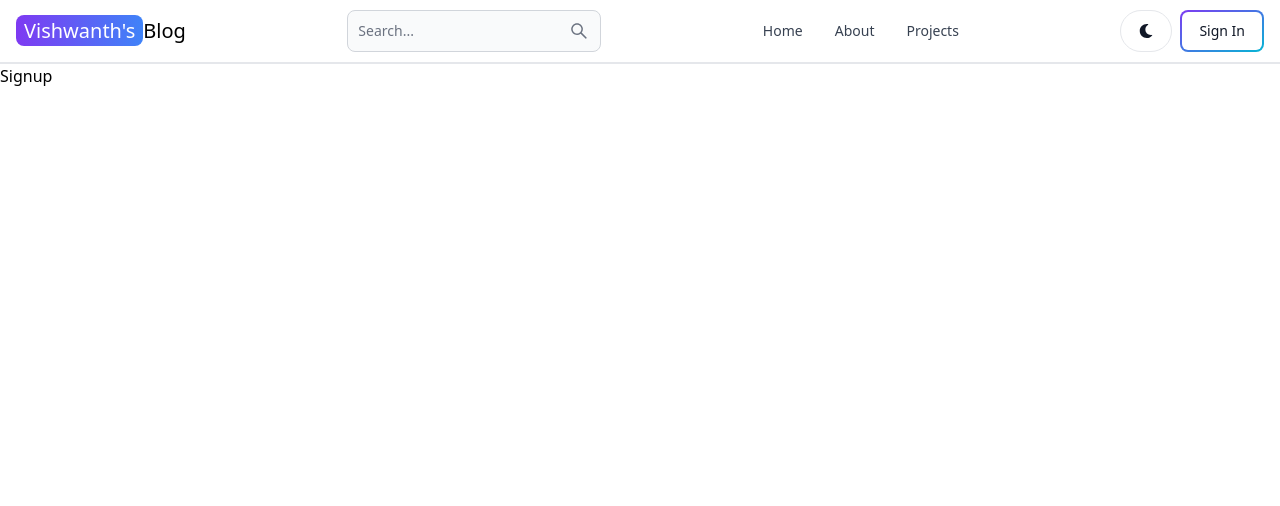
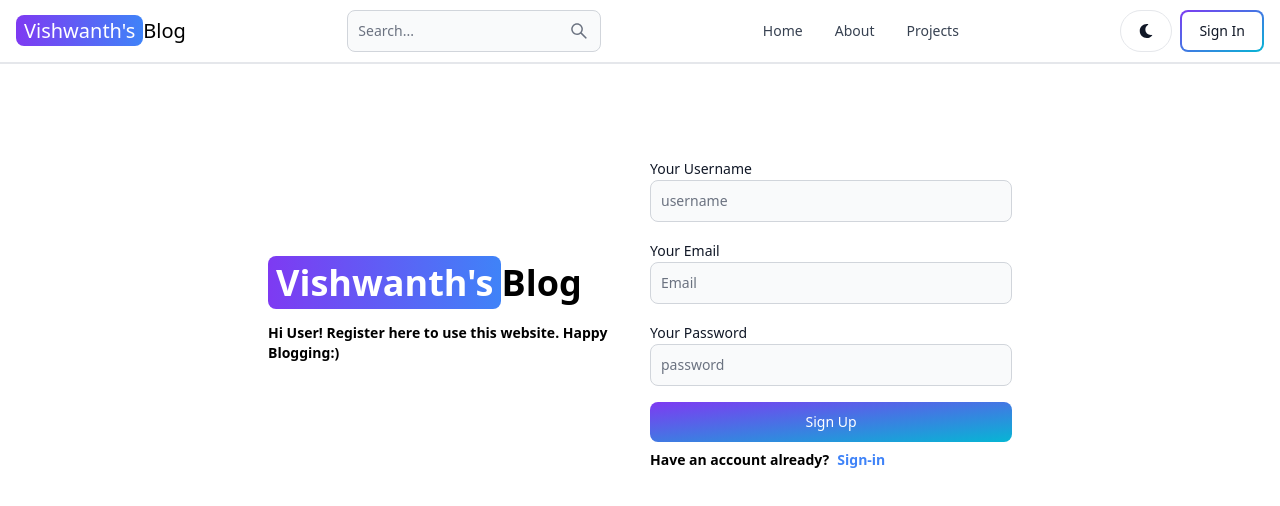
Before and after one commit to vishwanth7/MERN-BLOG, a React (Vite) app in the folder client/: page /signup in a window 1280 px wide. Shown: the top 506 px of the page. Built offline with nearby package versions, Linux system fonts and the light colour scheme.

Commit message:
complete signup page ui

```diff
--- a/client/src/pages/Signup.jsx
+++ b/client/src/pages/Signup.jsx
@@ -1,8 +1,46 @@
 import React from 'react'
-
+import { Link } from 'react-router-dom'
+import { Button, Label,TextInput } from 'flowbite-react'
 function Signup() {
   return (
-    <div>Signup</div>
+    <div className='min-h-screen mt-20 '>
+      <div className='flex max-w-3xl p-3 mx-auto flex-col md:flex-row items-center gap-5 '>
+        {/* left part */}
+        <div className='flex-1'>
+          <Link to="/" className='text-4xl font-bold mt-5 dark:text-white'>
+              <span className='px-2 py-0.5 text-white bg-gradient-to-r from-purple-600 to-blue-500 rounded-lg'>Vishwanth's</span>Blog
+          </Link>
+          <p className='text-sm mt-5 font-semibold'>Hi User! Register here to use this website. Happy Blogging:)</p>
+        </div>
+        {/* right part */}
+        <div className='flex-1'>
+            <form className='flex flex-col gap-4'>
+              <div >
+                <Label value='Your Username'></Label>
+                <TextInput type='text' placeholder='username' id='username'>
+                </TextInput>
+              </div>
+              <div>
+                <Label value='Your Email'></Label>
+                <TextInput type='text' placeholder='Email' id='Email'>
+                </TextInput>
+              </div>
+              <div>
+                <Label value='Your Password'></Label>
+                <TextInput type='text' placeholder='password' id='password'>
+                </TextInput>
+              </div>
+              <Button gradientDuoTone='purpleToBlue' type='submit'>Sign Up</Button>
+            </form>
+            <div className='flex gap-2 text-sm font-semibold mt-2'>
+              <span>Have an account already?</span>
+              <Link to='/signin' className='text-blue-500'>Sign-in</Link>
+            </div>
+        </div>
+      </div>
+
+
+    </div>
   )
 }
 
```
